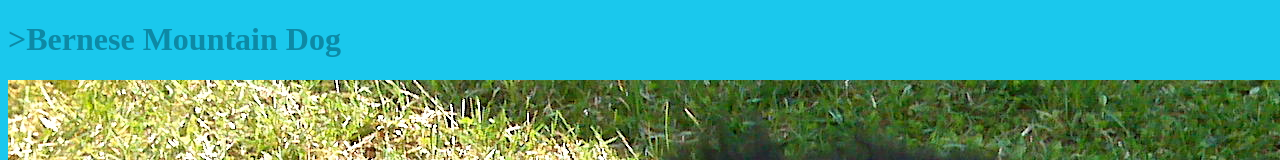
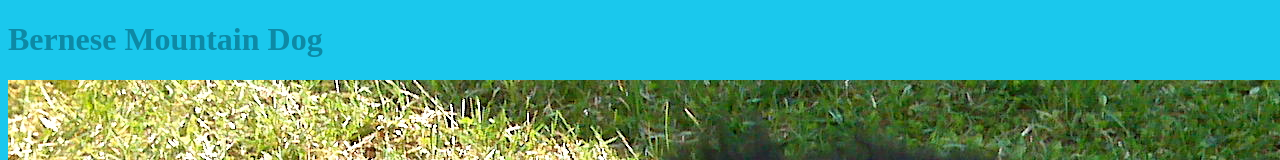
Before and after one commit to frastacks4/project-woof, a plain HTML site: page index.html in a window 1280 px wide. Shown: the top 160 px of the page. Drawn offline with Linux system fonts and the light colour scheme.

Commit message:
Update index.html

```diff
--- a/index.html
+++ b/index.html
@@ -6,7 +6,7 @@
   </head>
   <body>
     <header>
-      <h1>>Bernese Mountain Dog</h1>
+      <h1>Bernese Mountain Dog</h1>
     </header>
     <div>
     <img src="img/dog1.jpg">
```
